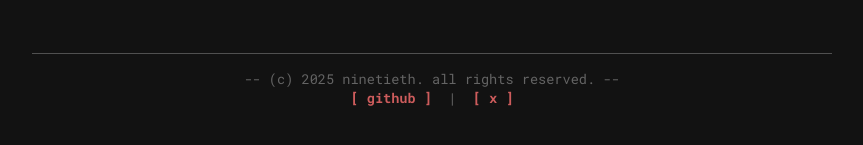
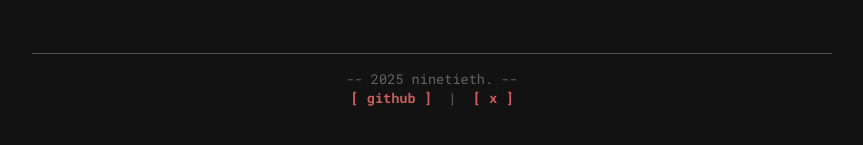
Before and after one commit to 90th/personal-website, a plain HTML site: page index.html in a window 1280 px wide. Shown: the part 1140-1285 px from the top of the page, without its empty margins (208-1071 px from the left). Drawn offline with nearby package versions, Linux system fonts and the light colour scheme.

Commit message:
Update index.html

```diff
--- a/index.html
+++ b/index.html
@@ -89,7 +89,7 @@
             </section>
 
             <footer class="footer">
-                 <p>-- (c) 2025 ninetieth. all rights reserved. --</p> <p>
+                 <p>-- 2025 ninetieth. --</p> <p>
                     <a href="https://github.com/90th" target="_blank">[ github ]</a> |
                     <a href="https://x.com/spookythyscary" target="_blank">[ x ]</a> </p>
             </footer>
```
